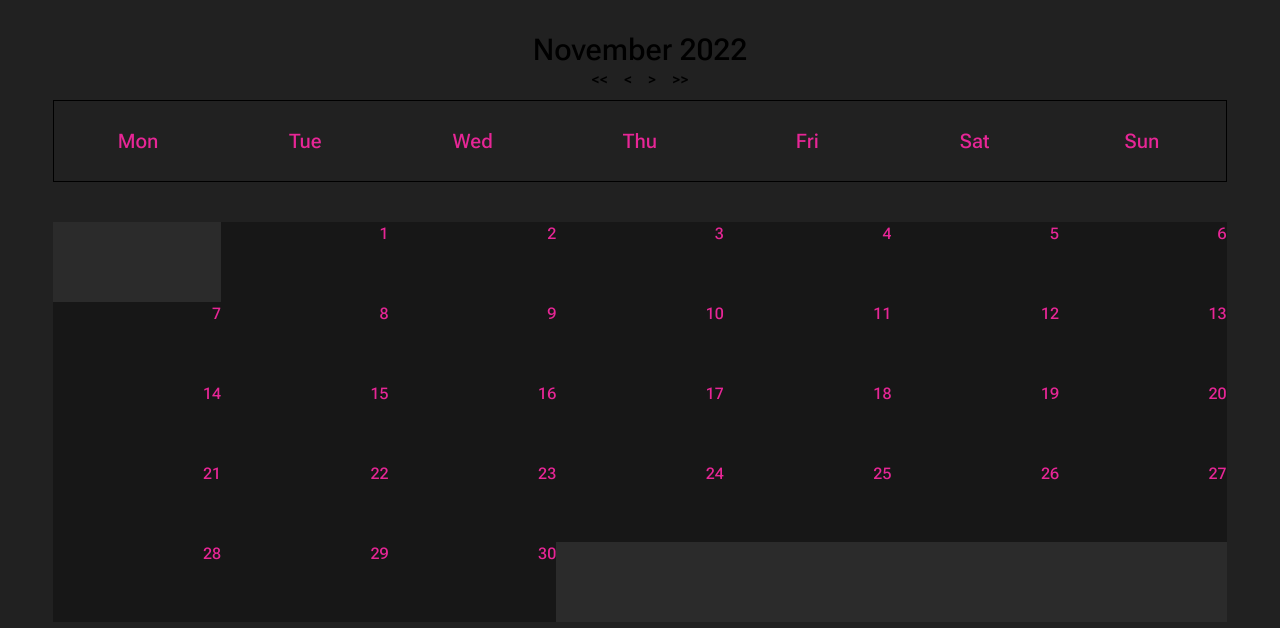
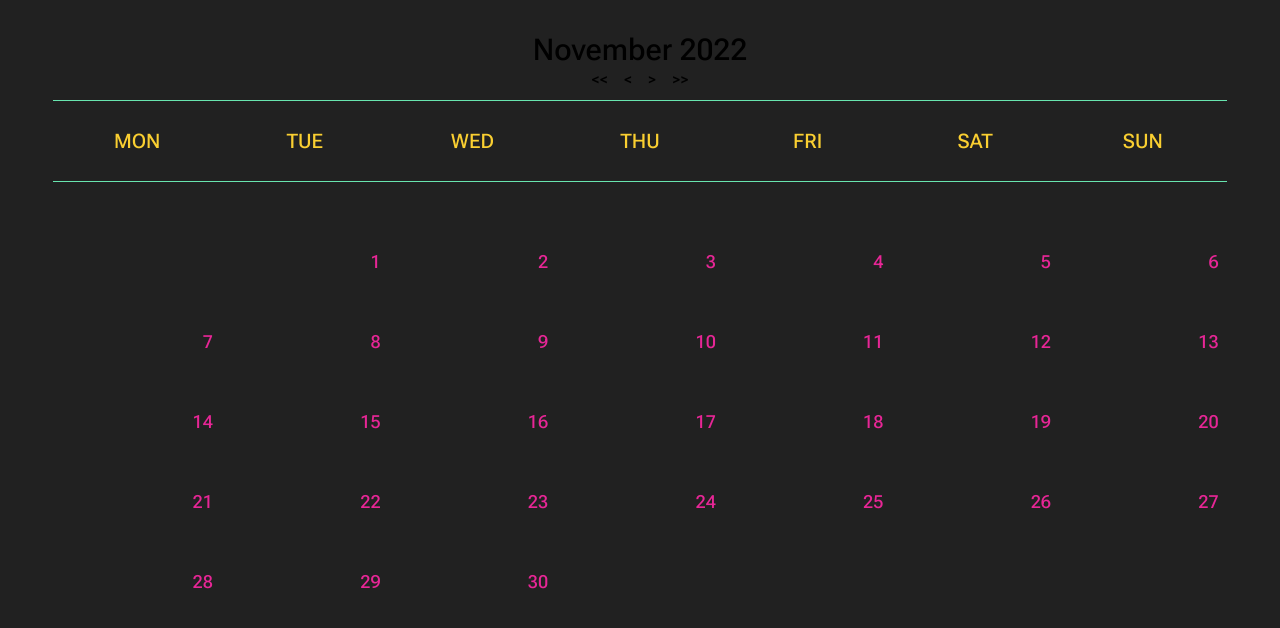
Before and after one commit to micTrb/synthwave-calendar, a React (Vite) app: page / in a window 1280 px wide. Shown: the top 628 px of the page. Built offline with nearby package versions, Linux system fonts and the light colour scheme.

Commit message:
some styles more added

```diff
--- a/src/components/Calendar.tsx
+++ b/src/components/Calendar.tsx
@@ -37,20 +37,20 @@ const Calendar: React.FC<Props> = ({ value = new Date(), onChange }) => {
 
       <div className="mt-2 mx-auto w-full">
 
-        <div className="grid grid-cols-7 border-blue-400 border items-center justify-center text-center">
+        <div className="grid grid-cols-7 border-blue-400 border-t border-b border-green-400 items-center justify-center text-center">
           {weekdays.map((day, index) => (
             <Cell
               key={index}
               className="h-12 flex items-start justify-end cursor-pointer"
             >
-              <p className="m-auto text-xl text-pink-500">{day}</p>
+              <p className="m-auto text-xl text-yellow-500 uppercase">{day}</p>
             </Cell>
           ))}
         </div>
 
         <div className="mt-10 grid grid-cols-7 items-center justify-center text-center">
           {Array.from({ length: prefixDays }).map((_, index) => {
-            return <Cell className="bg-black-400" key={index} />;
+            return <Cell className="" key={index} />;
           })}
 
           {Array.from({ length: numDays }).map((_, index) => {
@@ -58,17 +58,16 @@ const Calendar: React.FC<Props> = ({ value = new Date(), onChange }) => {
             return (
               <Cell
                 key={date}
-                className="text-md bg-black-600 hover:bg-green-50 hover:text-4xl text-pink-500
-                flex items-start justify-end cursor-pointer transition-all duration-700
-                "
+                className="text-lg border-black-500 bg-black-500 hover:border-green-500 hover:border hover:text-4xl text-pink-500
+                flex items-start justify-end cursor-pointer transition-all duration-400"
               >
-                <p>{date}</p>
+                <p className="my-auto mr-2">{date}</p>
               </Cell>
             );
           })}
 
           {Array.from({ length: suffixDays }).map((_, index) => {
-            return <Cell key={index} className="bg-black-400" />;
+            return <Cell key={index} className="" />;
           })}
         </div>
       </div>
--- a/tailwind.config.cjs
+++ b/tailwind.config.cjs
@@ -41,6 +41,18 @@ module.exports = {
         "800": "#40bd87",
         "900": "#36b37d"
       },
+      yellow: {
+        "50": "#ffff63",
+        "100": "#fff759",
+        "200": "#ffed4f",
+        "300": "#ffe345",
+        "400": "#ffd93b",
+        "500": "#facf31",
+        "600": "#f0c527",
+        "700": "#e6bb1d",
+        "800": "#dcb113",
+        "900": "#d2a709"
+      }
     }
   },
   plugins: [],
```
